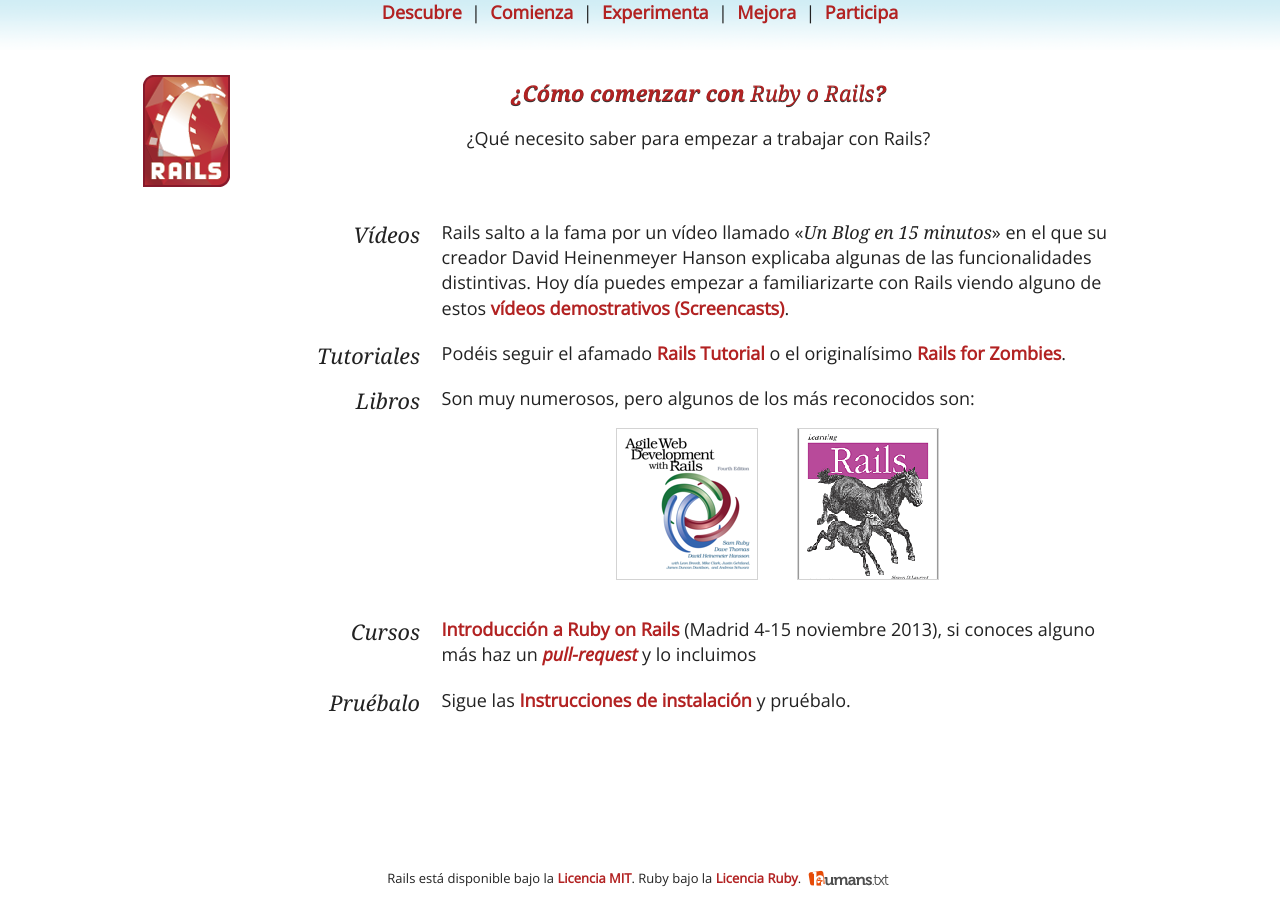
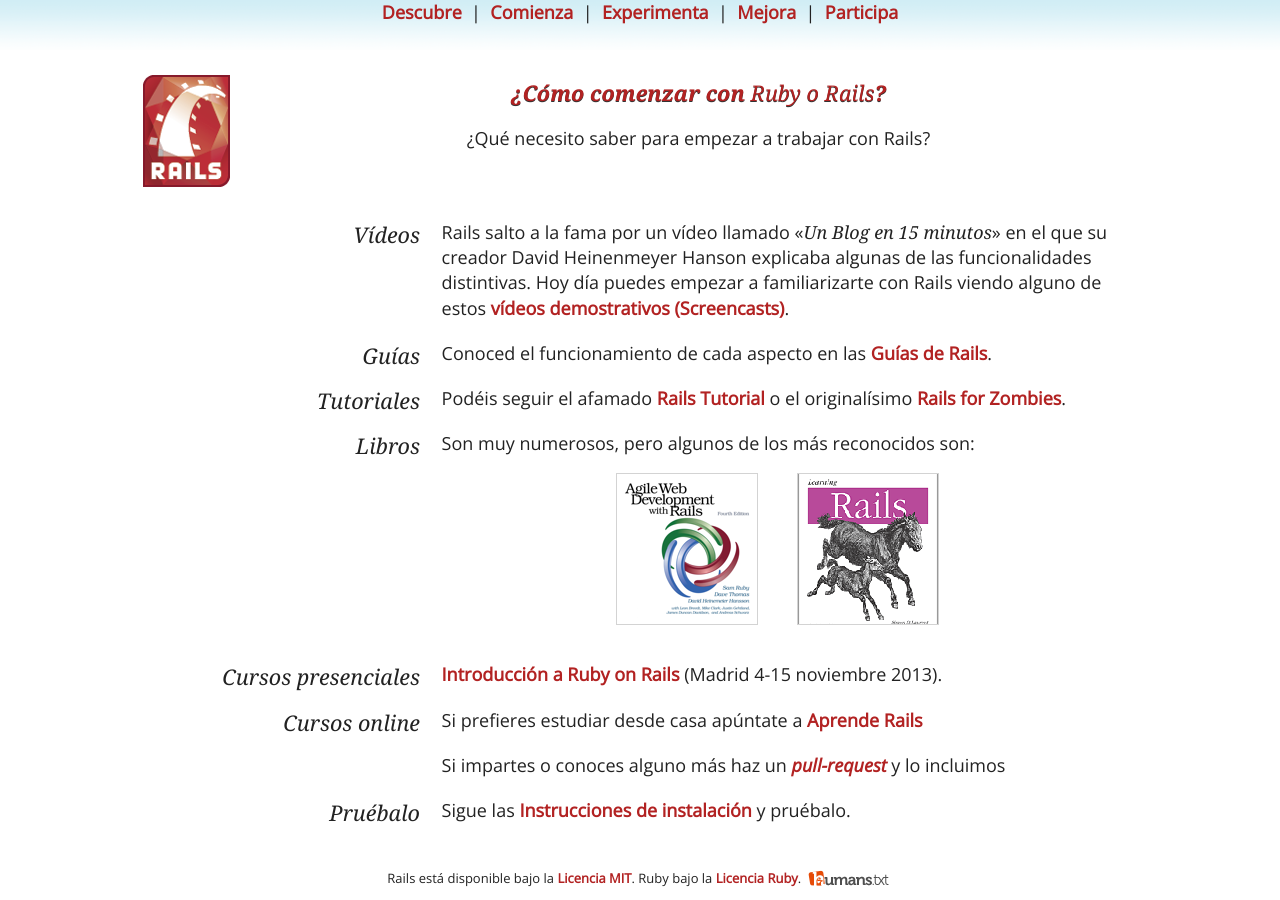
Before and after one commit to rails-es/rails-es.github.io, a Jekyll site: the page built from comienza.html, in a window 1280 px wide. Built offline with Jekyll 4.4.1, drawn with Linux system fonts in a browser that asks for light colours; nearby versions of some CDN libraries; some web fonts are replaced; Markdown is read by kramdown in place of the engine named in the settings.

Commit message:
Nuevo curso (aspgems) y enlace a las Guías de Rails

```diff
--- a/comienza.html
+++ b/comienza.html
@@ -17,6 +17,8 @@
       David Heinenmeyer Hanson explicaba algunas de las funcionalidades distintivas. Hoy día puedes empezar a
       familiarizarte con Rails viendo alguno de estos <a href="http://rubyonrails.org/screencasts">vídeos
         demostrativos (Screencasts)</a>.</dd>
+    <dt>Guías</dt>
+    <dd>Conoced el funcionamiento de cada aspecto en las <a href="http://guides.rubyonrails.org/">Guías de Rails</a>.</dd>
     <dt>Tutoriales</dt>
     <dd>Podéis seguir el afamado <a href="http://ruby.railstutorial.org/">Rails Tutorial</a>
       o el originalísimo <a href="http://railsforzombies.com">Rails for Zombies</a>.</dd>
@@ -31,9 +33,12 @@
       </a>
       </p>
     </dd>
-    <dt>Cursos</dt>
-    <dd><a href="http://redradix.com/courses/intro-ruby-rails3">Introducción a Ruby on Rails</a> (Madrid 4-15 noviembre 2013), si conoces
-    alguno más haz un <i><a href="https://github.com/aprodeweb/rubyonrails.org.es">pull-request</a></i> y lo incluimos
+    <dt>Cursos presenciales</dt>
+    <dd><a href="http://redradix.com/courses/intro-ruby-rails3">Introducción a Ruby on Rails</a> (Madrid 4-15 noviembre 2013).</dd>
+    <dt>Cursos online</dt>
+    <dd>Si prefieres estudiar desde casa apúntate a <a href='http://aspgems.com/aprende-rails'>Aprende Rails</a></dd>
+    <dt>&nbsp;</dt>
+    <dd>Si impartes o conoces alguno más haz un <i><a href="https://github.com/aprodeweb/rubyonrails.org.es">pull-request</a></i> y lo incluimos
     </dd>
     <dt>Pruébalo</dt>
     <dd>
```
